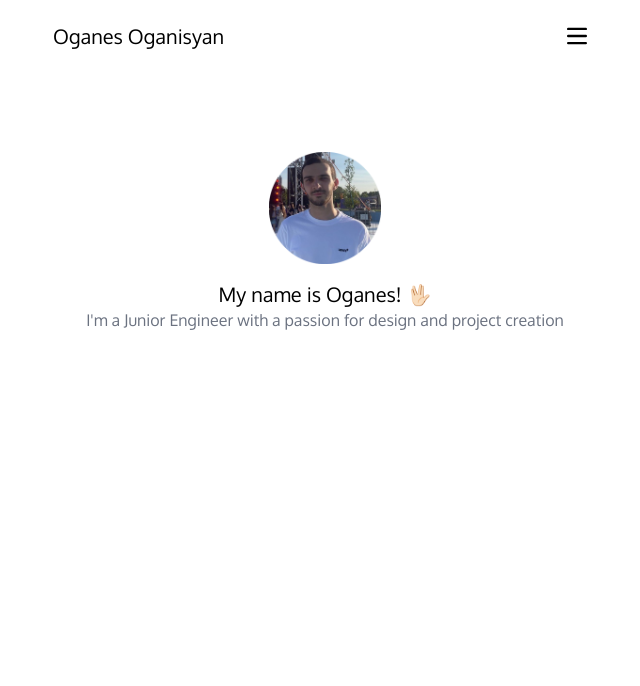
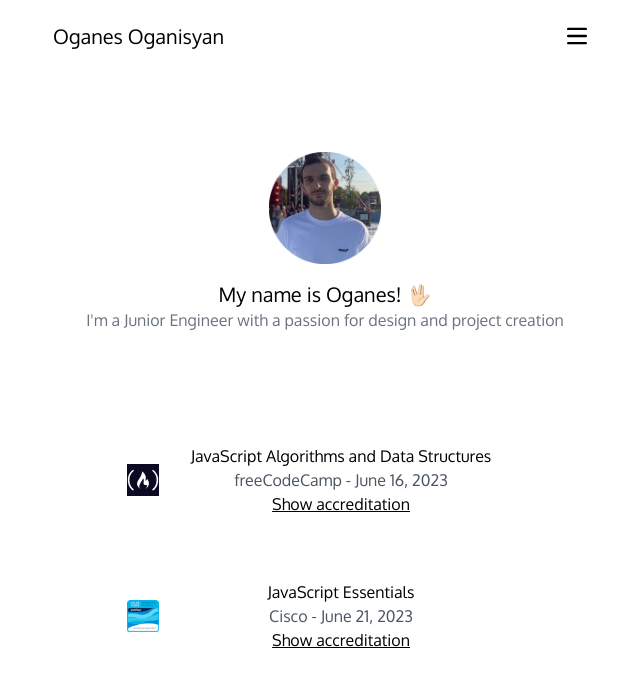
Before and after one commit to bierooed/oganes-oganisyan-cv, a React (Vite) app: page / in a window 1280 px wide. Shown: the top 686 px of the page, without its empty margins (315-955 px from the left). Built offline with nearby package versions, Linux system fonts and the light colour scheme; the HTML template or start-up script is replaced by a standard one.

Commit message:
Add certifications

```diff
--- a/src/App.jsx
+++ b/src/App.jsx
@@ -1,6 +1,8 @@
 import { useState } from "react";
 import Navigation from "./components/Navigation/Navigation";
-import HomePage from "./components/HomePage";
+import { Route, Routes } from "react-router-dom";
+import { paths } from "./paths";
+import HomePage from "./components/HomePage/HomePage";
 
 function App() {
   return (
@@ -10,7 +12,9 @@ function App() {
       </header>
 
       <main className="w-full mt-20">
-        <HomePage />
+        <Routes>
+          <Route path={paths.home} element={<HomePage />} />
+        </Routes>
       </main>
     </div>
   );
--- /dev/null
+++ b/src/components/HomePage/Certificates.jsx
@@ -0,0 +1,54 @@
+import React from "react";
+import freeCodeCamp from "../../files/freeCodeCampLogo.png";
+import cisco from "../../files/javascript-essentials-1.png";
+
+const certificates = [
+  {
+    id: 0,
+    pic: freeCodeCamp,
+    issued: "freeCodeCamp",
+    course: "JavaScript Algorithms and Data Structures",
+    date: "June 16, 2023",
+    verifyUrl:
+      "https://www.freecodecamp.org/certification/fcc8d69f918-6af0-42db-896c-f87eba63d98f/javascript-algorithms-and-data-structures",
+  },
+
+  {
+    id: 1,
+    pic: cisco,
+    issued: "Cisco",
+    course: "JavaScript Essentials",
+    date: "June 21, 2023",
+    verifyUrl:
+      "https://www.credly.com/badges/7d8fed45-6a40-4f81-99de-ed3997e713da/public_url",
+  },
+];
+
+export default function Certificates() {
+  return (
+    <div className="text-center mt-16 p-4">
+      {certificates.map(({ id, issued, pic, course, date, verifyUrl }) => {
+        return (
+          <div key={id} className="flex items-center">
+            <img className="w-8" src={pic} />
+
+            <div className="w-full p-8">
+              <h3>{course}</h3>
+              <p className="text-gray-600">
+                {issued} - {date}
+              </p>
+              <a
+                className="underline"
+                href={verifyUrl}
+                target="_blank"
+                rel="noreferrer"
+              >
+                Show accreditation
+              </a>
+            </div>
+          </div>
+        );
+      })}
+    </div>
+  );
+}
--- a/src/components/HomePage.jsx
+++ b/src/components/HomePage/HomePage.jsx
@@ -1,5 +1,6 @@
 import React from "react";
-import avatar from "../files/avatar.png";
+import avatar from "../../files/avatar.png";
+import Certificates from "./Certificates";
 
 export default function HomePage() {
   return (
@@ -11,6 +12,8 @@ export default function HomePage() {
           I'm a Junior Engineer with a passion for design and project creation
         </p>
       </div>
+
+      <Certificates />
     </div>
   );
 }
```
Also changed, not shown: src/files/freeCodeCampLogo.png (added), src/files/javascript-essentials-1.png (added).
